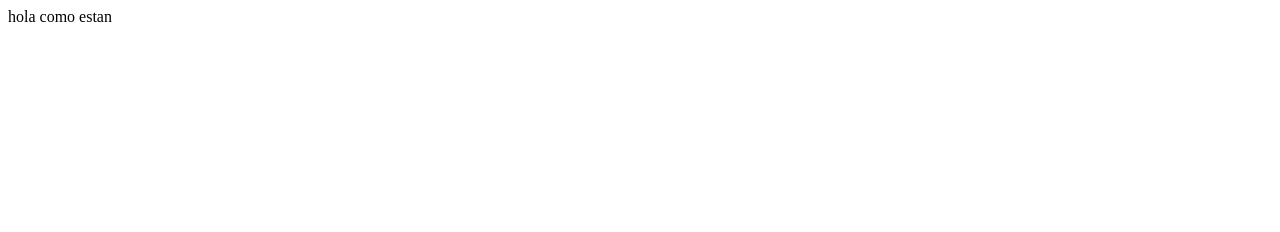
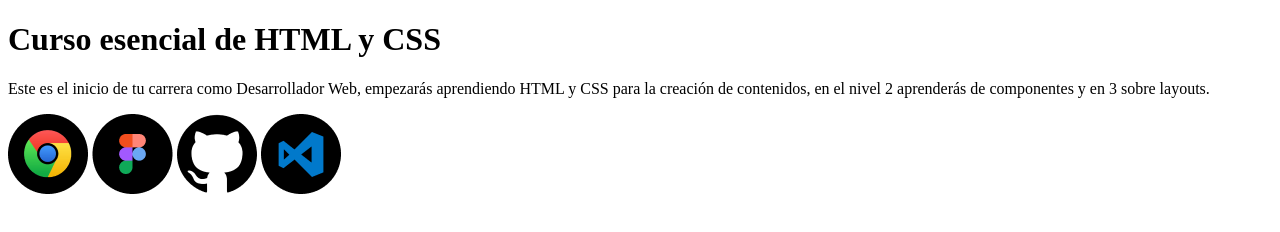
Before and after one commit to leta78/curso-esencial-html-css, a plain HTML site: page index.html in a window 1280 px wide. Drawn offline with Linux system fonts and the light colour scheme.

Commit message:
agregamos imagenes al proyecto

```diff
--- a/index.html
+++ b/index.html
@@ -4,9 +4,21 @@
   <meta charset="UTF-8">
   <meta http-equiv="X-UA-Compatible" content="IE=edge">
   <meta name="viewport" content="width=, initial-scale=1.0">
-  <title>Document</title>
+  <title>Blog de Diego</title>
 </head>
 <body>
-  hola como estan
+  <h1>
+    Curso esencial de HTML y CSS
+  </h1>
+<p>
+  Este es el inicio de tu carrera como Desarrollador Web, empezarás aprendiendo HTML y CSS para la creación de contenidos,
+  en el nivel 2 aprenderás de componentes y en 3 sobre layouts.
+</p>
+
+  <img src="/imagenes/GoogleChrome.png" alt="">
+  <img src="/imagenes/Figma.png" alt="">
+  <img src="/imagenes/GitHub.png" alt="">
+  <img src="/imagenes/VisualStudioCode.png" alt="">
+
 </body>
 </html>
```
Also changed, not shown: imagenes/Figma.png (added), imagenes/GitHub.png (added), imagenes/GoogleChrome.png (added), imagenes/VisualStudioCode.png (added).
